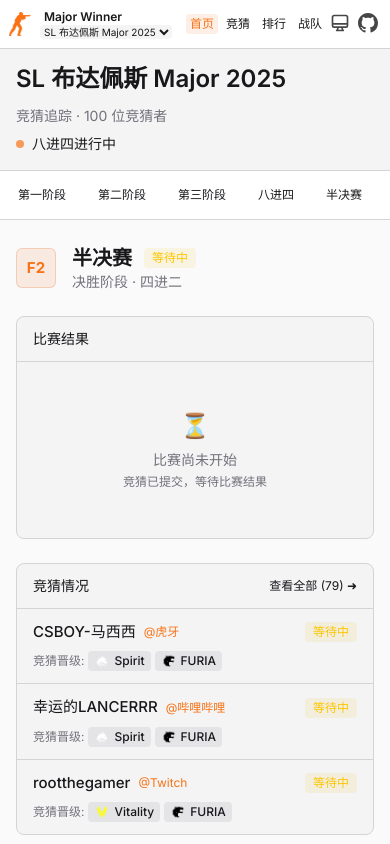
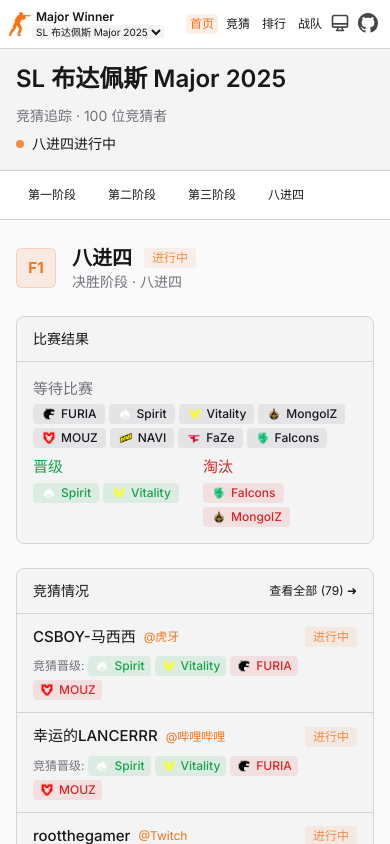
Before and after one commit to vikiboss/major-winner, a Next.js app: page / in a window 390 px wide. Shown: the top 844 px of the page. Built offline with nearby package versions, Linux system fonts and the light colour scheme.

Commit message:
chore: 优化显示

```diff
--- a/app/page.tsx
+++ b/app/page.tsx
@@ -69,21 +69,28 @@ export default function Home() {
 
         const results = event.finals.result
 
-        const rounds: { id: FinalStageType; status: 'not_started' | 'waiting' | 'completed' }[] = [
+        const rounds: {
+          id: FinalStageType
+          status: 'not_started' | 'in_progress' | 'waiting' | 'completed'
+        }[] = [
           {
             id: '8-to-4',
             status: hasPredictions
               ? results['8-to-4'].winners.length > 0
-                ? 'completed'
+                ? results['8-to-4'].winners.length === 4
+                  ? 'completed'
+                  : 'in_progress'
                 : 'waiting'
               : 'not_started',
           },
           {
             id: '4-to-2',
             status:
-              hasPredictions && results['8-to-4'].winners.length > 0
+              hasPredictions && results['8-to-4'].winners.length === 4
                 ? results['4-to-2'].winners.length > 0
-                  ? 'completed'
+                  ? results['4-to-2'].winners.length === 2
+                    ? 'in_progress'
+                    : 'completed'
                   : 'waiting'
                 : 'not_started',
           },
@@ -91,8 +98,8 @@ export default function Home() {
             id: '2-to-1',
             status:
               hasPredictions &&
-              results['8-to-4'].winners.length > 0 &&
-              results['4-to-2'].winners.length > 0
+              results['8-to-4'].winners.length === 4 &&
+              results['4-to-2'].winners.length === 2
                 ? results['2-to-1'].winner
                   ? 'completed'
                   : 'waiting'
@@ -460,7 +467,27 @@ function StageSection({
                     <div className="space-y-4">
                       {/* 八进四 和 半决赛 */}
                       {(round === '8-to-4' || round === '4-to-2') && (
-                        <div>
+                        <div className="flex flex-col gap-2 sm:gap-4">
+                          <div className="flex-1">
+                            <p className="text-muted mb-1 font-medium">等待比赛</p>
+                            <div className="flex flex-wrap gap-1">
+                              {finalsData.teams
+                                .filter(
+                                  (e) =>
+                                    !finalsData.result[round].winners.includes(e) ||
+                                    !finalsData.result[round].losers.includes(e),
+                                )
+                                .map((t) => (
+                                  <span
+                                    key={t}
+                                    className="bg-surface-2 text-tertiary flex items-center gap-1 rounded px-2 py-0.5 text-xs font-medium"
+                                  >
+                                    <TeamLogo shortName={t} size="xs" />
+                                    {t}
+                                  </span>
+                                ))}
+                            </div>
+                          </div>
                           <div className="flex gap-4">
                             <div className="flex-1">
                               <p className="text-win mb-1 font-medium">晋级</p>
--- a/components/Header.tsx
+++ b/components/Header.tsx
@@ -32,13 +32,18 @@ export function Header() {
               width={48}
               height={48}
             />
-            <div className="flex shrink-0 flex-col items-start sm:flex-row sm:items-center sm:gap-3">
+          </Link>
+          <div className="flex shrink-0 flex-col items-start sm:flex-row sm:items-center sm:gap-3">
+            <Link
+              href="/"
+              className="flex cursor-pointer items-center gap-2 hover:opacity-80 sm:gap-3"
+            >
               <span className="text-primary ml-1 text-xs font-semibold sm:ml-0 sm:text-lg">
                 Major Winner
               </span>
-              <EventSelector />
-            </div>
-          </Link>
+            </Link>
+            <EventSelector />
+          </div>
 
           {/* Navigation */}
           <nav className="flex flex-1 items-center justify-end gap-1" role="navigation">
--- a/lib/data.ts
+++ b/lib/data.ts
@@ -670,16 +670,30 @@ export function getEventProgress(event: MajorEvent): EventProgress {
       finalsStage.result['8-to-4'].losers,
       4,
     )
+
     const has4to2 = finalsStage.result['4-to-2'].winners.length > 0
+
     const is4to2Complete = isFinalsRoundComplete(
       finalsStage.result['4-to-2'].winners,
       finalsStage.result['4-to-2'].losers,
       2,
     )
 
-    if (!is8to4Complete) return EventStatusEnum.FINALS_8_TO_4
-    if (has4to2 && !is4to2Complete) return EventStatusEnum.FINALS_4_TO_2
-    return EventStatusEnum.FINALS_2_TO_1
+    const has2to1 = !!finalsStage.result['2-to-1'].winner
+
+    if (!is8to4Complete) {
+      return EventStatusEnum.FINALS_8_TO_4
+    }
+
+    if (!has4to2) {
+      return EventStatusEnum.FINALS_8_TO_4_COMPLETED
+    }
+
+    if (!is4to2Complete) {
+      return EventStatusEnum.FINALS_4_TO_2
+    }
+
+    return has2to1 ? EventStatusEnum.COMPLETED : EventStatusEnum.FINALS_2_TO_1
   }
 
   // 阶段 ID 到状态的映射
@@ -804,7 +818,9 @@ export function getEventStatusText(eventStatus: EventStatus): string {
     [EventStatusEnum.STAGE_3]: '第三阶段进行中',
     [EventStatusEnum.STAGE_3_COMPLETED]: '第三阶段已完成，八进四等待中',
     [EventStatusEnum.FINALS_8_TO_4]: '八进四进行中',
+    [EventStatusEnum.FINALS_8_TO_4_COMPLETED]: '八进四已完成，半决赛等待中',
     [EventStatusEnum.FINALS_4_TO_2]: '半决赛进行中',
+    [EventStatusEnum.FINALS_4_TO_2_COMPLETED]: '半决赛已完成，决赛等待中',
     [EventStatusEnum.FINALS_2_TO_1]: '决赛进行中',
     [EventStatusEnum.COMPLETED]: '赛事已完成',
   }
--- a/types/index.ts
+++ b/types/index.ts
@@ -156,7 +156,9 @@ export enum EventStatus {
   STAGE_3 = 'stage_3', // 第三阶段进行中
   STAGE_3_COMPLETED = 'stage_3_completed', // 第三阶段已完成
   FINALS_8_TO_4 = 'finals_8_to_4', // 八进四进行中
+  FINALS_8_TO_4_COMPLETED = 'finals_8_to_4_completed', // 八进四已完成
   FINALS_4_TO_2 = 'finals_4_to_2', // 半决赛进行中
+  FINALS_4_TO_2_COMPLETED = 'finals_4_to_2_completed', // 半决赛已完成
   FINALS_2_TO_1 = 'finals_2_to_1', // 决赛进行中
   COMPLETED = 'completed', // 赛事已完成
 }
```
